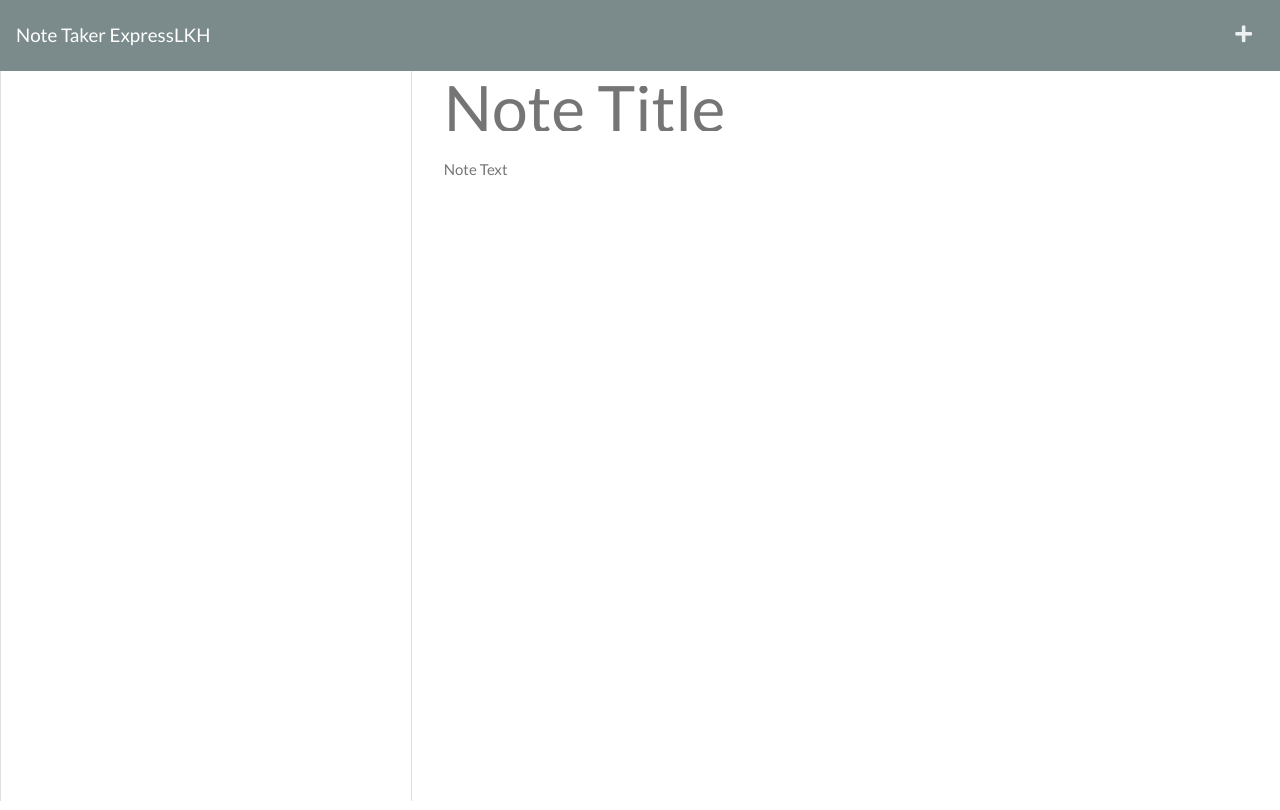
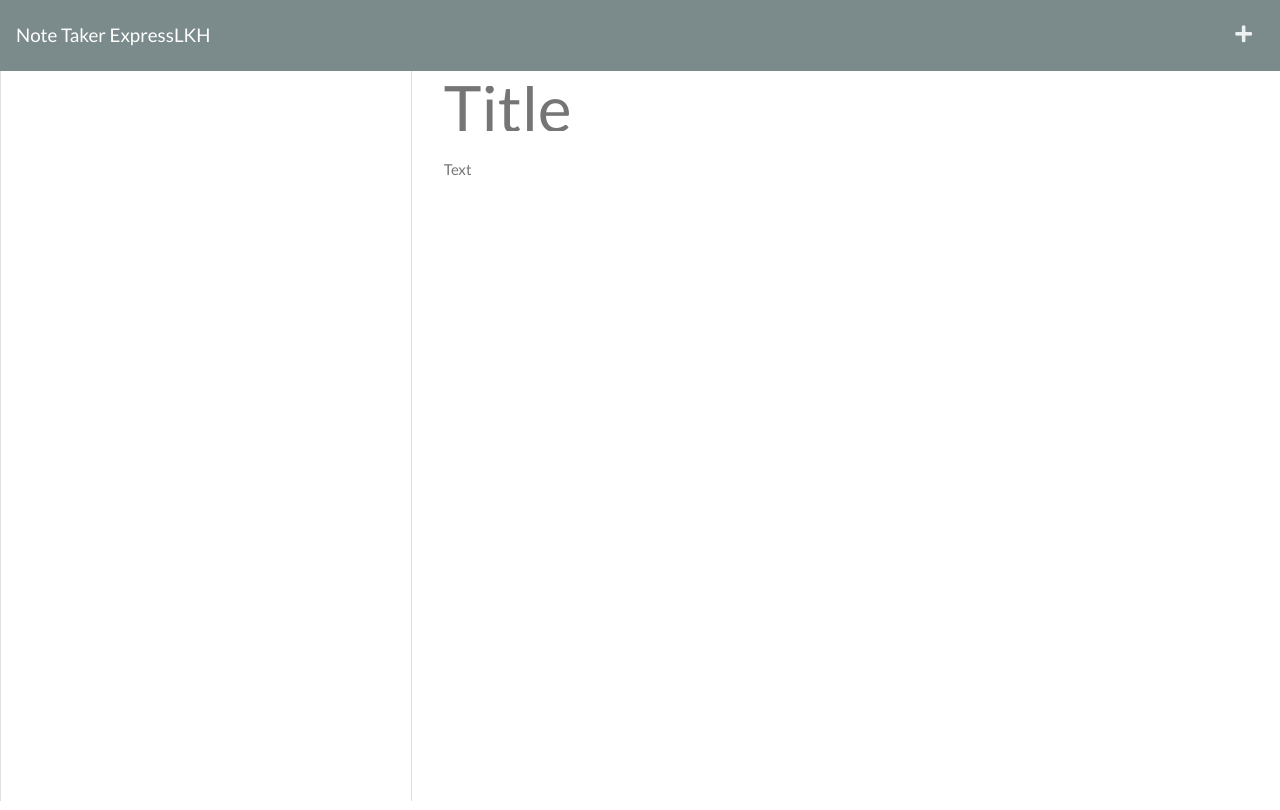
Before and after one commit to hufflk96/notetakerexpresslkh, a website: page public/notes.html in a window 1280 px wide. Drawn offline with nearby package versions, Linux system fonts and the light colour scheme; no server answers.

Commit message:
Update notes.html

```diff
--- a/public/notes.html
+++ b/public/notes.html
@@ -36,11 +36,11 @@
         <div class="col-8">
           <input
             class="note-title"
-            placeholder="Note Title"
+            placeholder="Title"
             maxlength="28"
             type="text"
           />
-          <textarea class="note-textarea" placeholder="Note Text"></textarea>
+          <textarea class="note-textarea" placeholder="Text"></textarea>
         </div>
       </div>
     </div>
```
